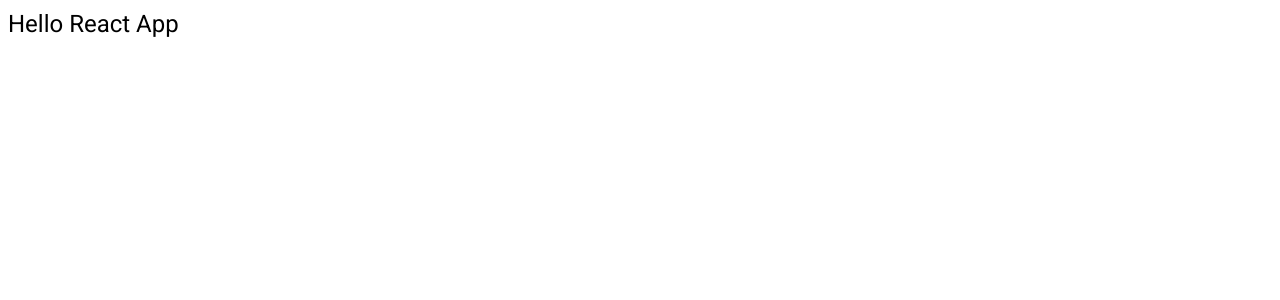
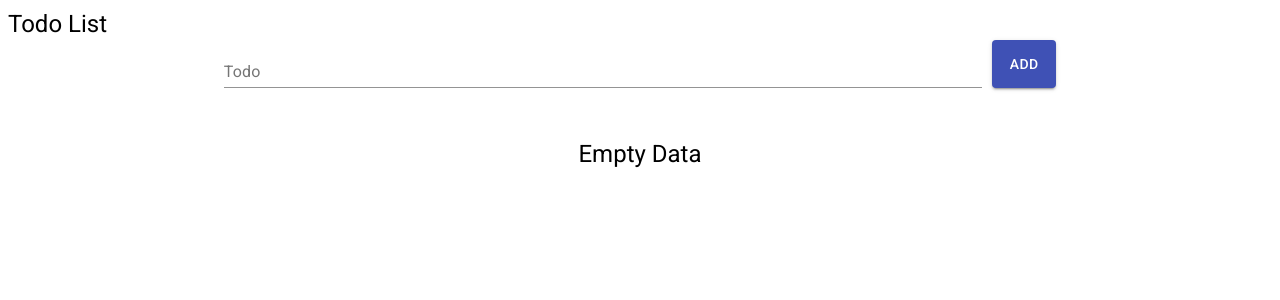
Before and after one commit to ZelikSV/todo_list, a React app: page / in a window 1280 px wide. Shown: the top 300 px of the page. Built offline with nearby package versions, Linux system fonts and the light colour scheme.

Commit message:
feature(todoList): Made simple UI for TODO; Made basic CRUD; Connected todo list to the localStorage

```diff
--- a/package.json
+++ b/package.json
@@ -13,8 +13,11 @@
   },
   "dependencies": {
     "@material-ui/core": "^4.11.3",
+    "@material-ui/icons": "^4.11.2",
+    "dayjs": "^1.10.4",
     "react": "^17.0.2",
-    "react-dom": "^17.0.2"
+    "react-dom": "^17.0.2",
+    "uuid": "^8.3.2"
   },
   "devDependencies": {
     "@types/fork-ts-checker-webpack-plugin": "^0.4.5",
--- a/src/components/App.tsx
+++ b/src/components/App.tsx
@@ -1,12 +1,52 @@
-import React from 'react';
+import React, { FC, useEffect, useState } from 'react';
 import Typography from '@material-ui/core/Typography';
 
-const App = () => {
+import { ITodoItem } from '../types';
+import TodoList from './TodoList/TodoList';
+import NewTodoForm from './NewTodoForm/NewTodoForm';
+
+const App: FC = () => {
+  const [todoState, setTodoState] = useState<ITodoItem[]>([]);
+  useEffect(() => {
+    const todosList = localStorage.getItem('todos')
+      ? (JSON.parse(localStorage.getItem('todos') as string) as ITodoItem[])
+      : [];
+
+    setTodoState(todosList);
+  }, []);
+
+  const createTodoItem = (newTodo: ITodoItem) => {
+    localStorage.setItem('todos', JSON.stringify([...todoState, newTodo]));
+    setTodoState([...todoState, newTodo]);
+  };
+
+  const removeTodoItem = (id: string) => () => {
+    const clearedList = todoState.filter((item) => item.id !== id);
+
+    localStorage.setItem('todos', JSON.stringify(clearedList));
+    setTodoState(clearedList);
+  };
+
+  const editTodoItem = (editedTodo: ITodoItem) => {
+    const editedList = todoState.map((item) => {
+      if (item.id === editedTodo.id) {
+        return editedTodo;
+      }
+
+      return item;
+    });
+
+    localStorage.setItem('todos', JSON.stringify(editedList));
+    setTodoState(editedList);
+  };
+
   return (
     <div>
       <Typography variant="h5" component="h2">
-        Hello React App
+        Todo List
       </Typography>
+      <NewTodoForm createTodoItem={createTodoItem} />
+      <TodoList todos={todoState} removeTodoItem={removeTodoItem} editTodoItem={editTodoItem} />
     </div>
   );
 };
--- /dev/null
+++ b/src/components/NewTodoForm/NewTodoForm.tsx
@@ -0,0 +1,70 @@
+import React, { ChangeEvent, FC, SyntheticEvent, useState } from 'react';
+import { v4 as uuidv4 } from 'uuid';
+import { makeStyles } from '@material-ui/core/styles';
+import Button from '@material-ui/core/Button';
+import TextField from '@material-ui/core/TextField';
+
+import { ITodoItem, TodoStatus } from '../../types';
+
+const useStyles = makeStyles(() => ({
+  form: {
+    display: 'flex',
+    justifyContent: 'center',
+  },
+  todoText: {
+    width: '60%',
+    marginRight: 10,
+  },
+}));
+
+type Props = {
+  createTodoItem: (item: ITodoItem) => void;
+};
+
+const NewTodoForm: FC<Props> = ({ createTodoItem }) => {
+  const [todoText, setTodoText] = useState<string | null>(null);
+  const classes = useStyles();
+
+  const handleSubmit = (e: SyntheticEvent) => {
+    e.preventDefault();
+
+    createTodoItem({
+      id: uuidv4(),
+      text: todoText ?? '',
+      createdAt: new Date().toISOString(),
+      updatedAt: undefined,
+      status: TodoStatus.READ,
+    });
+
+    setTodoText(null);
+
+    // eslint-disable-next-line @typescript-eslint/ban-ts-comment
+    // @ts-ignore
+    // eslint-disable-next-line @typescript-eslint/no-unsafe-call
+    e.currentTarget.reset();
+  };
+
+  const handleTodoText = (evt: ChangeEvent<HTMLInputElement | HTMLTextAreaElement>) => {
+    setTodoText(evt.currentTarget.value);
+  };
+
+  return (
+    <form onSubmit={handleSubmit} className={classes.form}>
+      <TextField
+        error={undefined}
+        className={classes.todoText}
+        id="standard-error-helper-text"
+        label="Todo"
+        defaultValue=""
+        onChange={handleTodoText}
+        helperText=""
+      />
+
+      <Button type="submit" variant="contained" color="primary">
+        Add
+      </Button>
+    </form>
+  );
+};
+
+export default NewTodoForm;
--- /dev/null
+++ b/src/components/TodoItem/TodoItem.tsx
@@ -0,0 +1,108 @@
+import React, { ChangeEvent, FC, useEffect, useState } from 'react';
+import dayjs from 'dayjs';
+import EditIcon from '@material-ui/icons/Edit';
+import Delete from '@material-ui/icons/Delete';
+import SaveIcon from '@material-ui/icons/Save';
+import Grid from '@material-ui/core/Grid';
+import Paper from '@material-ui/core/Paper';
+import IconButton from '@material-ui/core/IconButton';
+import { makeStyles } from '@material-ui/core/styles';
+import TextField from '@material-ui/core/TextField';
+
+import { ITodoItem, TodoStatus } from '../../types';
+import { dateFormat } from '../../constants';
+
+type Props = {
+  itemData: ITodoItem;
+  removeTodoItem: (id: string) => () => void;
+  editTodoItem: (editedTodo: ITodoItem) => void;
+};
+
+const useStyles = makeStyles(() => ({
+  todoWrapper: {
+    display: 'flex',
+    alignItems: 'center',
+    padding: 16,
+    margin: '20px 0',
+  },
+  controls: {
+    display: 'flex',
+    alignItems: 'center',
+    justifyContent: 'center',
+    width: 210,
+    marginLeft: 'auto',
+  },
+  editInput: {
+    width: '100%',
+  },
+}));
+
+const TodoItem: FC<Props> = ({ itemData, removeTodoItem, editTodoItem }) => {
+  const classes = useStyles();
+  const [todoItem, setTodoItem] = useState<ITodoItem>(itemData);
+  const [text, setText] = useState('');
+
+  useEffect(() => {
+    setTodoItem(itemData);
+    setText(todoItem.text);
+  }, [itemData, todoItem.text]);
+
+  const saveUpdatedTodo = () => {
+    if (text) {
+      editTodoItem({
+        ...itemData,
+        text,
+        updatedAt: new Date().toISOString(),
+        status: TodoStatus.READ,
+      });
+    }
+  };
+
+  const handleTodoText = (evt: ChangeEvent<HTMLInputElement | HTMLTextAreaElement>) => {
+    setText(evt.target.value);
+  };
+
+  const handleTodoEdit = () => {
+    setTodoItem((prevState) => ({ ...prevState, status: TodoStatus.EDIT }));
+  };
+
+  return (
+    <Grid xs={12} item key={itemData.id}>
+      {todoItem.status === TodoStatus.READ ? (
+        <Paper elevation={2} className={classes.todoWrapper}>
+          <span>{itemData.text}</span>
+          <div className={classes.controls}>
+            <span>
+              {itemData.updatedAt
+                ? dayjs(itemData.updatedAt).format(dateFormat)
+                : dayjs(itemData.createdAt).format(dateFormat)}
+            </span>
+            <IconButton color="primary" aria-label="Edit" onClick={handleTodoEdit}>
+              <EditIcon fontSize="small" />
+            </IconButton>
+            <IconButton color="secondary" aria-label="Delete" onClick={removeTodoItem(itemData.id)}>
+              <Delete fontSize="small" />
+            </IconButton>
+          </div>
+        </Paper>
+      ) : (
+        <Paper elevation={2} className={classes.todoWrapper}>
+          <TextField
+            error={undefined}
+            className={classes.editInput}
+            defaultValue={itemData.text}
+            onChange={handleTodoText}
+            helperText=""
+          />
+          <div className={classes.controls}>
+            <IconButton color="secondary" aria-label="Save" onClick={saveUpdatedTodo}>
+              <SaveIcon fontSize="small" />
+            </IconButton>
+          </div>
+        </Paper>
+      )}
+    </Grid>
+  );
+};
+
+export default TodoItem;
--- /dev/null
+++ b/src/components/TodoList/TodoList.tsx
@@ -0,0 +1,47 @@
+import React, { FC } from 'react';
+import Grid from '@material-ui/core/Grid';
+import Typography from '@material-ui/core/Typography';
+import { makeStyles } from '@material-ui/core/styles';
+
+import TodoItem from '../TodoItem/TodoItem';
+import { ITodoItem } from '../../types';
+
+const useStyles = makeStyles(() => ({
+  placeholder: {
+    padding: 50,
+  },
+}));
+
+type Props = {
+  todos: ITodoItem[];
+  removeTodoItem: (id: string) => () => void;
+  editTodoItem: (editedTodo: ITodoItem) => void;
+};
+
+const TodoList: FC<Props> = ({ todos, removeTodoItem, editTodoItem }) => {
+  const classes = useStyles();
+
+  const sortedList = todos.sort((a, b) => {
+    return new Date(b.createdAt).getTime() - new Date(a.createdAt).getTime();
+  });
+
+  return (
+    <Grid container spacing={2}>
+      <Grid item xs={12}>
+        {sortedList.length ? (
+          sortedList.map((item) => {
+            return (
+              <TodoItem key={item.id} itemData={item} removeTodoItem={removeTodoItem} editTodoItem={editTodoItem} />
+            );
+          })
+        ) : (
+          <Typography variant="h5" component="h2" align="center" className={classes.placeholder}>
+            Empty Data
+          </Typography>
+        )}
+      </Grid>
+    </Grid>
+  );
+};
+
+export default TodoList;
--- /dev/null
+++ b/src/constants/index.ts
@@ -0,0 +1,2 @@
+// eslint-disable-next-line import/prefer-default-export
+export const dateFormat = 'MM/DD/YYYY hh:mm';
--- /dev/null
+++ b/src/types/index.ts
@@ -0,0 +1,13 @@
+// eslint-disable-next-line no-shadow
+export enum TodoStatus {
+  EDIT = 'edit',
+  READ = 'read',
+}
+
+export interface ITodoItem {
+  id: string;
+  text: string;
+  createdAt: string;
+  updatedAt?: string;
+  status: TodoStatus;
+}
--- a/webpack.dev.config.ts
+++ b/webpack.dev.config.ts
@@ -21,8 +21,7 @@ const config: webpack.Configuration = {
             presets: [
               "@babel/preset-env",
               "@babel/preset-react",
-              "@babel/preset-typescript",
-            ],
+              "@babel/preset-typescript"],
           },
         },
       },
@@ -47,7 +46,7 @@ const config: webpack.Configuration = {
   devServer: {
     contentBase: path.join(__dirname, "build"),
     historyApiFallback: true,
-    port: 3000,
+    port: 4000,
     open: true,
     hot: true,
   },
```
Also changed, not shown: 1 other file (tests, documents, lock files or other folders).
